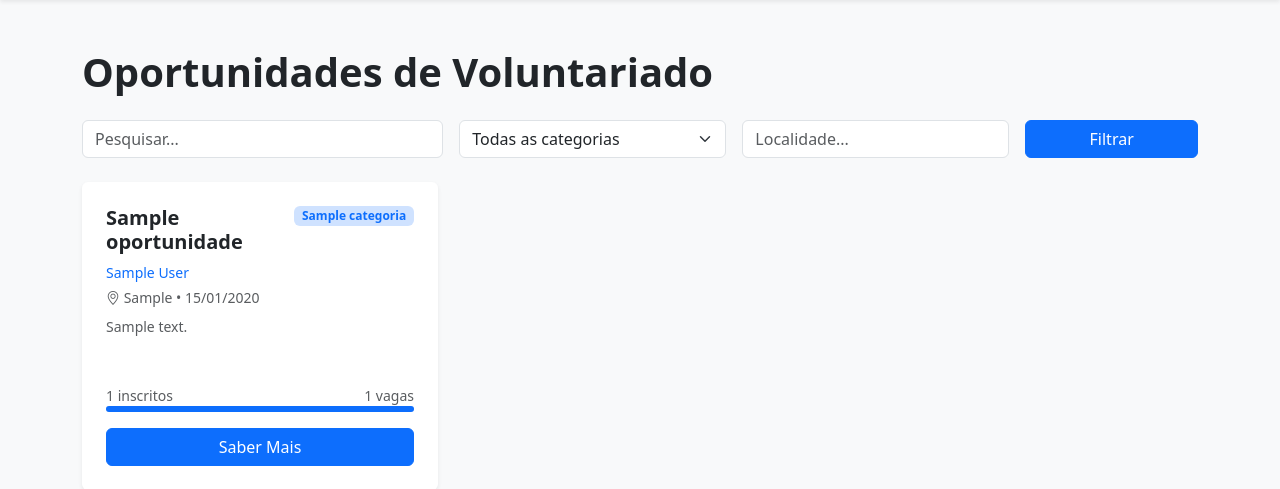
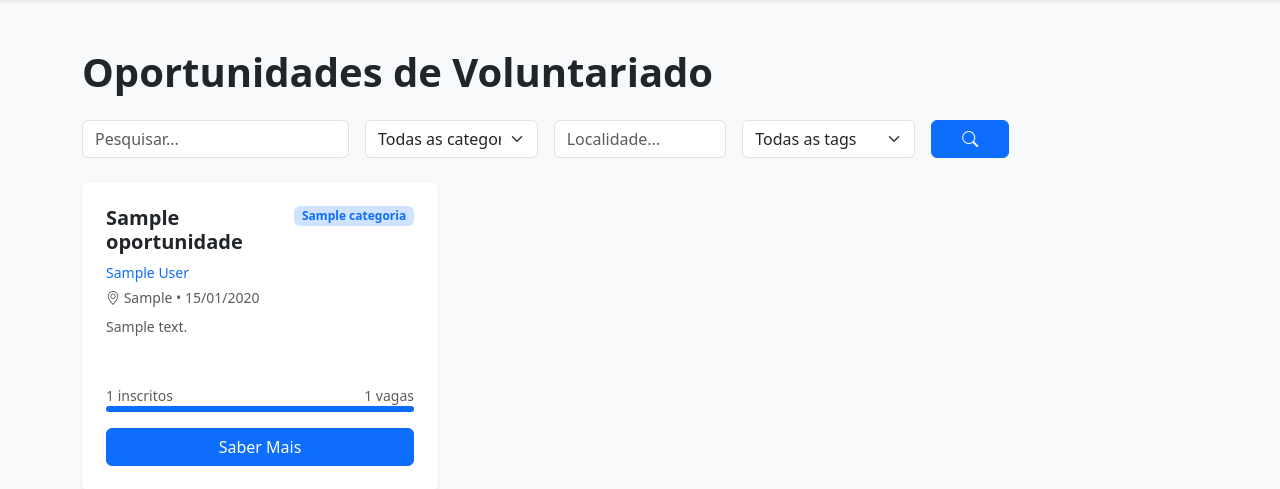
Before and after one commit to rgp200902-ctrl/voluntariado-local-plataforma, a Django app: page /oportunidades/ in a window 1280 px wide. Shown: the part 56-545 px from the top of the page. Run offline with Django 5.2, Linux system fonts and the light colour scheme; tables that the repository leaves empty hold one stand-in row (values such as "Sample post").

Commit message:
feat: recomendacoes inteligentes baseadas em tags do voluntario

```diff
--- a/accounts/views.py
+++ b/accounts/views.py
@@ -83,9 +83,12 @@ def volunteer_dashboard(request):
         'certificados': certificados.count(),
     }
     atividades_recentes = RegistoAtividade.objects.filter(utilizador=request.user).order_by('-data_hora')[:5]
+    from oportunidades.views import get_recommended_oportunidades
+    recomendadas = get_recommended_oportunidades(request.user, limit=6)
     return render(request, 'dashboard/volunteer/dashboard.html', {
         'volunteer': volunteer, 'inscricoes': inscricoes, 'stats': stats,
         'atividades': atividades_recentes, 'certificados': certificados,
+        'recomendadas': recomendadas,
     })
 
 @login_required
--- a/oportunidades/views.py
+++ b/oportunidades/views.py
@@ -2,16 +2,34 @@ from django.shortcuts import render, get_object_or_404, redirect
 from django.contrib.auth.decorators import login_required
 from django.contrib import messages
 from django.http import JsonResponse
-from django.db.models import Q, Avg
+from django.db.models import Q, Avg, Count
 from .models import Oportunidade, Categoria, Inscricao, Favorito
+from accounts.models import VolunteerTag, Tag
 
 def list_oportunidades(request):
     oportunidades = Oportunidade.objects.filter(estado__in=['aberta', 'publicada']).select_related('instituicao', 'categoria')
     categorias = Categoria.objects.filter(ativa=True)
 
     favoritos_ids = []
+    match_counts = {}
     if request.user.is_authenticated and request.user.perfil == 'voluntario':
         favoritos_ids = list(Favorito.objects.filter(voluntario=request.user).values_list('oportunidade_id', flat=True))
+        volunteer_tags = VolunteerTag.objects.filter(voluntario__user=request.user).values_list('tag_id', flat=True)
+        if volunteer_tags:
+            inscritas_ids = Inscricao.objects.filter(voluntario=request.user).values_list('oportunidade_id', flat=True)
+            for op in oportunidades.exclude(id__in=inscritas_ids):
+                op_tags = set(op.tags.values_list('id', flat=True))
+                matches = len(op_tags & set(volunteer_tags))
+                if matches > 0:
+                    match_counts[op.id] = matches
+
+    recomendadas_filter = request.GET.get('recomendadas')
+    tag_filter = request.GET.get('tag')
+    if recomendadas_filter and match_counts:
+        oportunidades = oportunidades.filter(id__in=match_counts.keys())
+
+    if tag_filter:
+        oportunidades = oportunidades.filter(tags__id=tag_filter)
 
     cat = request.GET.get('categoria')
     if cat:
@@ -19,14 +37,24 @@ def list_oportunidades(request):
 
     q = request.GET.get('q')
     if q:
-        oportunidades = opportunidades.filter(Q(titulo__icontains=q) | Q(descricao__icontains=q) | Q(local__icontains=q))
+        oportunidades = oportunidades.filter(Q(titulo__icontains=q) | Q(descricao__icontains=q) | Q(local__icontains=q))
 
     local = request.GET.get('local')
     if local:
         oportunidades = oportunidades.filter(local__icontains=local)
 
+    if match_counts:
+        from django.db.models import Case, When, IntegerField
+        ordering = [Case(*[When(id=k, then=v) for k, v in match_counts.items()], output_field=IntegerField(), default=0)]
+        oportunidades = oportunidades.annotate(match_score=Case(*[When(id=k, then=v) for k, v in match_counts.items()], output_field=IntegerField(), default=0)).order_by('-match_score', '-criada_em')
+
+    all_tags = Tag.objects.annotate(op_count=Count('oportunidades')).filter(op_count__gt=0).order_by('nome')
+
     return render(request, 'oportunidades/list.html', {
         'oportunidades': oportunidades, 'categorias': categorias, 'favoritos_ids': favoritos_ids,
+        'match_counts': match_counts, 'all_tags': all_tags,
+        'is_recomendadas': bool(recomendadas_filter),
+        'selected_tag': tag_filter,
     })
 
 def detail_oportunidade(request, id):
@@ -99,3 +127,20 @@ def ver_avaliacoes(request, id):
     return render(request, 'oportunidades/avaliacoes.html', {
         'oportunidade': oportunidade, 'avaliacoes': avaliacoes, 'media': round(media, 1),
     })
+
+def get_recommended_oportunidades(user, limit=6):
+    if not user.is_authenticated or user.perfil != 'voluntario':
+        return Oportunidade.objects.none()
+    volunteer_tags = VolunteerTag.objects.filter(voluntario__user=user).values_list('tag_id', flat=True)
+    if not volunteer_tags:
+        return Oportunidade.objects.none()
+    inscritas_ids = Inscricao.objects.filter(voluntario=user).values_list('oportunidade_id', flat=True)
+    recomendadas = Oportunidade.objects.filter(
+        estado__in=['aberta', 'publicada'],
+        tags__in=volunteer_tags
+    ).exclude(
+        id__in=inscritas_ids
+    ).annotate(
+        match_count=Count('tags', filter=Q(tags__in=volunteer_tags))
+    ).order_by('-match_count', '-criada_em').distinct()[:limit]
+    return recomendadas
--- a/templates/oportunidades/list.html
+++ b/templates/oportunidades/list.html
@@ -2,13 +2,15 @@
 {% block title %}Oportunidades{% endblock %}
 {% block content %}
 <div class="container py-5">
-    <h1 class="fw-bold mb-4">Oportunidades de Voluntariado</h1>
+    <h1 class="fw-bold mb-4">
+        {% if is_recomendadas %}<i class="bi bi-stars text-warning me-2"></i>Recomendadas para Ti{% else %}Oportunidades de Voluntariado{% endif %}
+    </h1>
 
     <form class="row g-3 mb-4" method="get">
-        <div class="col-md-4">
+        <div class="col-md-3">
             <input type="text" name="q" class="form-control" placeholder="Pesquisar..." value="{{ request.GET.q }}">
         </div>
-        <div class="col-md-3">
+        <div class="col-md-2">
             <select name="categoria" class="form-select">
                 <option value="">Todas as categorias</option>
                 {% for cat in categorias %}
@@ -16,13 +18,40 @@
                 {% endfor %}
             </select>
         </div>
-        <div class="col-md-3">
+        <div class="col-md-2">
             <input type="text" name="local" class="form-control" placeholder="Localidade..." value="{{ request.GET.local }}">
         </div>
         <div class="col-md-2">
-            <button type="submit" class="btn btn-primary w-100">Filtrar</button>
+            <select name="tag" class="form-select">
+                <option value="">Todas as tags</option>
+                {% for tag in all_tags %}
+                <option value="{{ tag.id }}" {% if selected_tag == tag.id|stringformat:'s' %}selected{% endif %}>{{ tag.nome }}</option>
+                {% endfor %}
+            </select>
+        </div>
+        <div class="col-md-1">
+            <button type="submit" class="btn btn-primary w-100"><i class="bi bi-search"></i></button>
+        </div>
+        <div class="col-md-2">
+            {% if user.is_authenticated and user.perfil == 'voluntario' %}
+            {% if is_recomendadas %}
+            <a href="{% url 'oportunidades:list' %}" class="btn btn-outline-secondary w-100">Todas</a>
+            {% else %}
+            <a href="{% url 'oportunidades:list' %}?recomendadas=1" class="btn btn-outline-warning w-100">
+                <i class="bi bi-stars me-1"></i>Recomendadas
+            </a>
+            {% endif %}
+            {% endif %}
         </div>
     </form>
+
+    {% if is_recomendadas and user.is_authenticated and user.perfil == 'voluntario' %}
+    <div class="alert alert-info mb-4">
+        <i class="bi bi-info-circle me-1"></i>
+        A mostrar oportunidades que correspondem às tuas <strong>tags de interesse</strong>.
+        <a href="{% url 'accounts:voluntario_tags' %}">Gerir as minhas tags</a>
+    </div>
+    {% endif %}
 
     {% if user.is_authenticated and user.perfil == 'voluntario' %}
     <div class="mb-3">
@@ -39,7 +68,12 @@
                 <div class="card-body p-4 d-flex flex-column">
                     <div class="d-flex justify-content-between align-items-start mb-2">
                         <h5 class="fw-bold mb-0">{{ op.titulo }}</h5>
-                        <div class="d-flex gap-1">
+                        <div class="d-flex gap-1 align-items-center">
+                            {% if op.match_score > 0 %}
+                            <span class="badge bg-success" style="font-size:0.65rem;" title="Tag(s) em comum">
+                                <i class="bi bi-stars"></i> {{ op.match_score }}x match
+                            </span>
+                            {% endif %}
                             {% if op.categoria %}<span class="badge bg-primary-subtle text-primary">{{ op.categoria.nome }}</span>{% endif %}
                             {% if user.is_authenticated and user.perfil == 'voluntario' %}
                             <a href="{% url 'oportunidades:toggle_favorito' op.id %}" class="btn btn-sm p-0" title="{% if op.id in favoritos_ids %}Remover dos favoritos{% else %}Adicionar aos favoritos{% endif %}" style="border:none;background:none;">
@@ -74,7 +108,16 @@
             </div>
         </div>
         {% empty %}
-        <div class="col-12 text-center py-5"><p class="text-muted">Nenhuma oportunidade encontrada.</p></div>
+        <div class="col-12 text-center py-5">
+            <i class="bi bi-inbox text-muted" style="font-size:3rem;"></i>
+            <p class="text-muted mt-3">
+                {% if is_recomendadas %}
+                Nenhuma oportunidade recomendada. <a href="{% url 'accounts:voluntario_tags' %}">Adiciona tags ao teu perfil</a> para receber recomendações.
+                {% else %}
+                Nenhuma oportunidade encontrada.
+                {% endif %}
+            </p>
+        </div>
         {% endfor %}
     </div>
 </div>
```
Also changed, not shown: templates/dashboard/volunteer/dashboard.html (+34 -0 lines).
